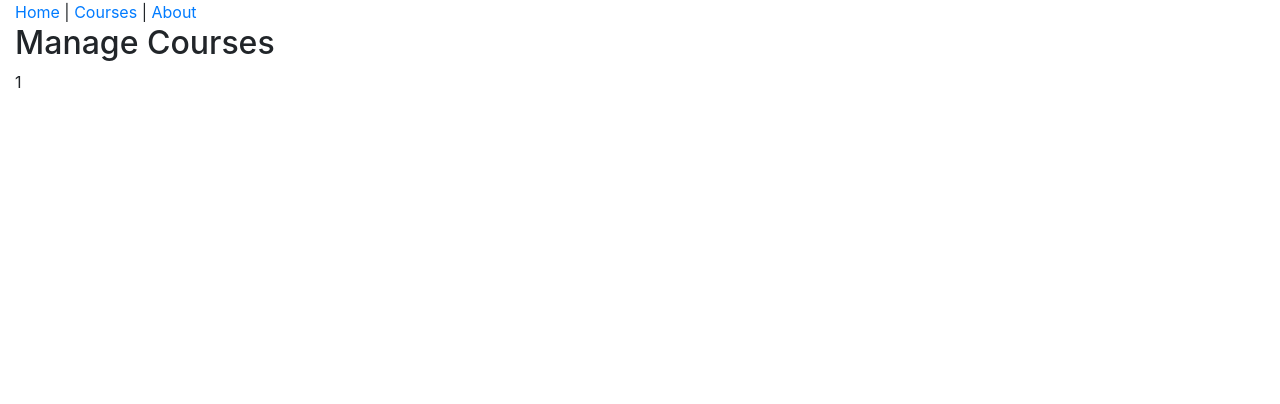
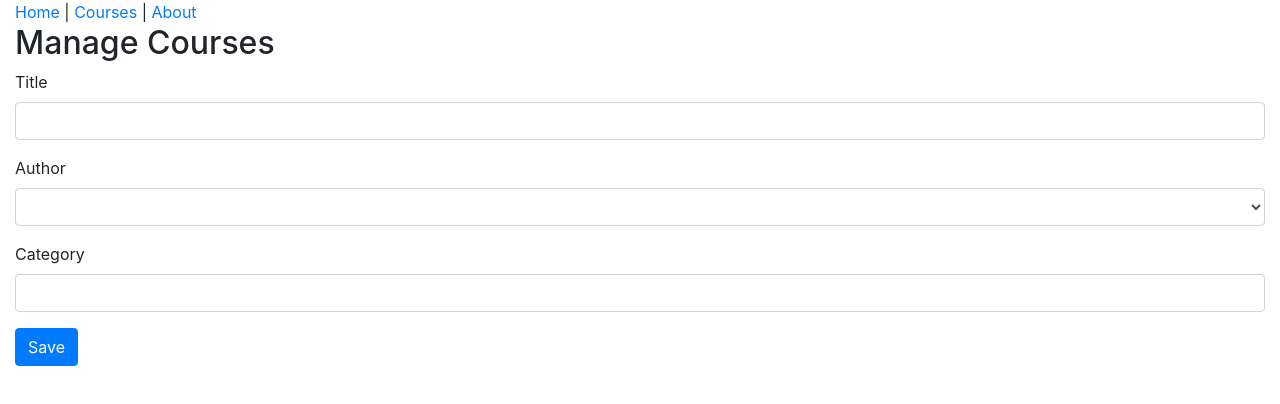
Before and after one commit to roundrobine/ps-flux, a React (Create React App) app: page /course/1 in a window 1280 px wide. Shown: the top 404 px of the page. Built offline with nearby package versions, Linux system fonts and the light colour scheme; no server answers.

Commit message:
add a form for adding new course and add event onChange handler for title

```diff
--- /dev/null
+++ b/src/componets/CourseForm.jsx
@@ -0,0 +1,54 @@
+import React from "react";
+
+function CourseForm(props) {
+    return (
+        <form>
+            <div className="form-group">
+                <label htmlFor="title">Title</label>
+                <div className="field">
+                    <input
+                        id="title"
+                        type="text"
+                        name="title"
+                        onChange={props.onTitleChange}
+                        className="form-control"
+                        value={props.course.title}
+                    />
+                </div>
+            </div>
+
+            <div className="form-group">
+                <label htmlFor="author">Author</label>
+                <div className="field">
+                    <select
+                        id="author"
+                        name="authorId"
+                        value={props.course.authorId || ""}
+                        onChange={props.onChange}
+                        className="form-control">
+                        <option value="" />
+                        <option value="1">Cory House</option>
+                        <option value="2">Scott Allen</option>
+                    </select>
+                </div>
+            </div>
+
+            <div className="form-group">
+                <label htmlFor="category">Category</label>
+                <div className="field">
+                    <input
+                        type="text"
+                        id="category"
+                        name="category"
+                        className="form-control"
+                        value={props.course.category}
+                    />
+                </div>
+            </div>
+
+            <input type="submit" value="Save" className="btn btn-primary" />
+        </form>
+    );
+}
+
+export default CourseForm;
--- a/src/componets/CoursesPage.jsx
+++ b/src/componets/CoursesPage.jsx
@@ -1,4 +1,5 @@
 import React, { useState, useEffect } from "react";
+import { Link } from "react-router-dom";
 import { getCourses } from "../api/courseApi";
 import CourseList from "./CourseList";
 
@@ -12,6 +13,9 @@
     return (
         <>
             <h2>Courses</h2>
+            <Link className="btn btn-primary" to="/course">
+                Add Course
+            </Link>
             <CourseList courses={courses}></CourseList>
         </>
     );
--- a/src/componets/ManageCoursePage.jsx
+++ b/src/componets/ManageCoursePage.jsx
@@ -1,10 +1,24 @@
-import React from "react";
+import React, { useState } from "react";
+import CourseForm from "./CourseForm";
 
 const ManageCoursePage = (props) => {
+    const [course, setCourse] = useState({
+        id: null,
+        slug: "",
+        title: "",
+        authorId: null,
+        category: "",
+    });
+
+    const handleTitleChange = (event) => {
+        const updatedCourse = { ...course, title: event.target.value };
+        setCourse(updatedCourse);
+    };
+
     return (
         <>
             <h2>Manage Courses</h2>
-            {props.match.params.slug}
+            <CourseForm course={course} onTitleChange={handleTitleChange}></CourseForm>
         </>
     );
 };
```
